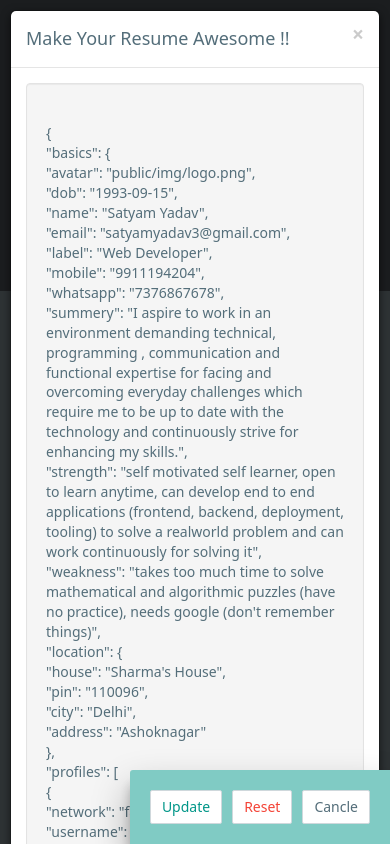
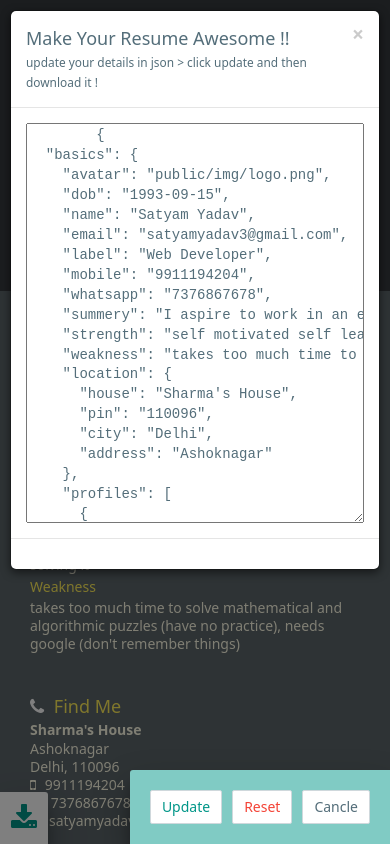
Before and after one commit to veekays/portfolio, a website: page index.html in a window 390 px wide. Both pictures are taken after a click on the element 363 px from the left and 818 px from the top of the page. Shown: the top 844 px of the page. Drawn offline with Linux system fonts and the light colour scheme.

Commit message:
buttons and div stylings

```diff
--- a/app/js/behaviors/globals.js
+++ b/app/js/behaviors/globals.js
@@ -11,7 +11,7 @@ app.behaviors.global = function () {
 
   });
 
-};
+  };
 
 $(function(){
   app.behaviors.global();
--- a/app/js/components/modals/resumeModal.js
+++ b/app/js/components/modals/resumeModal.js
@@ -7,8 +7,7 @@ app.components.resumeModal = function($modal) {
 	$updateResume.on('click', function(ev){
 		ev.preventDefault();
 
-		var data = $resumeDataDiv.html();
-
+		var data = $resumeDataDiv.val();
     localStorage.setItem('resumeData', data);
 
     location.reload();
--- a/app/js/components/site.js
+++ b/app/js/components/site.js
@@ -12,6 +12,10 @@ function displayData(data) {
     // appent to body
     //$('body').prepend(compiled_html);
     $('#main-app').html(compiled_html)
+
+    setTimeout(function () {
+      app.utils.equalize();
+    }, 3000);
   });
 }
 
@@ -22,11 +26,11 @@ function displayData(data) {
     var resumeData = {};
           // Code for localStorage/sessionStorage.
     if (localStorage.resumeData) {
-      console.log('mila')
+      // console.log('mila')
       resumeData = JSON.parse(window.localStorage.getItem('resumeData'));
       displayData(resumeData);
     } else {
-      console.log('nahi mila')
+      // console.log('nahi mila')
       app.utils.ajax.get('public/data/resume.json').then(function(data){
         localStorage.setItem('resumeData', JSON.stringify(data));
         displayData(data);
--- a/app/js/utils/common.js
+++ b/app/js/utils/common.js
@@ -435,3 +435,15 @@ app.utils.getPartial = function (url, partial, $parent) {
       scrollTop: $div.offset().top
     }, 2000);
   };
+
+  app.utils.equalize = function () {
+      //
+      // var heights = $(".equal").map(function() {
+      //   return $(this).parent().height();
+      // }).get(),
+      //
+      // maxHeight = Math.max.apply(null, heights);
+
+      $(".equal").height(app.$body.height());
+
+  }
--- a/app/sass/global/_helpers.scss
+++ b/app/sass/global/_helpers.scss
@@ -145,3 +145,11 @@ $range: 200;
 .pre-wrap {
   white-space: pre-line;
 }
+
+.json-editor {
+  display: block;
+  white-space: pre;
+  font-family: Monospace;
+  min-height: 400px;
+  width: 100%;
+}
--- a/app/sass/site/_buttons.scss
+++ b/app/sass/site/_buttons.scss
@@ -30,8 +30,15 @@
   font-size:17px;
   box-shadow: 0 19px 38px rgba(0,0,0,0.30), 0 15px 12px rgba(0,0,0,0.22);
 
+
 }
 
+
+.download-resume {
+	@extend .btn-float;
+	bottom: 100px;
+
+}
 
 @media only screen and (max-width: 767px) {
   .btn-float {
@@ -41,4 +48,13 @@
     bottom: 0;
 
   }
+	.download-resume {
+		right: auto;
+		left: 0;
+		bottom: 0;
+		border-top-left-radius:0px;
+		border-top-right-radius:3px;
+		font-size: 2em;
+
+	}
 }
--- a/index.html
+++ b/index.html
@@ -26,9 +26,9 @@
     <div id="main-app"></div>
 
     <!-- button download PDF -->
-    <div class="text-center hidden-print padding-25">
-      <a href="#" title="Donwload Resume PDF" class="btn btn-primary-outline btn-long download-resume white-text">
-        <i class="fa fa-download white-text"></i>&nbsp; <span>Loading</span>
+    <div class="text-center hidden-print">
+      <a href="#" title="Donwload Resume PDF" class="btn-round btn-float hidden-print download-resume teal-text">
+        <i class="fa fa-download teal-text"></i>
       </a>
     </div><!--/ button download PDF -->
 
@@ -40,7 +40,7 @@
         });
       </script>
 
-      <i class="fa fa-wrench fa-2x margin-top-3 margin-bottom-3 red-text"></i>
+      <i class="fa fa-pencil fa-2x margin-top-3 margin-bottom-3 red-text"></i>
 
     </div>
 
--- a/public/js/site.js
+++ b/public/js/site.js
@@ -512,6 +512,18 @@ app.utils.getPartial = function (url, partial, $parent) {
     }, 2000);
   };
 
+  app.utils.equalize = function () {
+      //
+      // var heights = $(".equal").map(function() {
+      //   return $(this).parent().height();
+      // }).get(),
+      //
+      // maxHeight = Math.max.apply(null, heights);
+
+      $(".equal").height(app.$body.height());
+
+  }
+
 // modal bg-z-index
 app.utils.modalBgZIndex = 1050;
 
@@ -641,7 +653,7 @@ app.behaviors.global = function () {
 
   });
 
-};
+  };
 
 $(function(){
   app.behaviors.global();
@@ -688,8 +700,7 @@ app.components.resumeModal = function($modal) {
 	$updateResume.on('click', function(ev){
 		ev.preventDefault();
 
-		var data = $resumeDataDiv.html();
-
+		var data = $resumeDataDiv.val();
     localStorage.setItem('resumeData', data);
 
     location.reload();
@@ -713,6 +724,7 @@ app.components.resumeModal = function($modal) {
 	})
 
 }
+
 app.components.site = function($site) {
 
 var $downloadResume = app.$body.find('.download-resume');
@@ -727,6 +739,10 @@ function displayData(data) {
     // appent to body
     //$('body').prepend(compiled_html);
     $('#main-app').html(compiled_html)
+
+    setTimeout(function () {
+      app.utils.equalize();
+    }, 3000);
   });
 }
 
@@ -737,11 +753,11 @@ function displayData(data) {
     var resumeData = {};
           // Code for localStorage/sessionStorage.
     if (localStorage.resumeData) {
-      console.log('mila')
+      // console.log('mila')
       resumeData = JSON.parse(window.localStorage.getItem('resumeData'));
       displayData(resumeData);
     } else {
-      console.log('nahi mila')
+      // console.log('nahi mila')
       app.utils.ajax.get('public/data/resume.json').then(function(data){
         localStorage.setItem('resumeData', JSON.stringify(data));
         displayData(data);
--- a/public/views/main.html
+++ b/public/views/main.html
@@ -1,7 +1,7 @@
 
 <div class="container white resume-template-default hidden-print">
   <div class="row ">
-    <div class="col-xs-12 col-md-3 left-container">
+    <div class="col-xs-12 col-md-3 left-container equal">
     <div class="row profile-label  padding-40 padding-bottom-0">
       <div class="col-xs-6 col-xs-offset-3 col-sm-6 col-sm-offset-3 col-md-12 col-md-offset-0 col-lg-12 col-lg-offset-0">
         <img class="img-circle img-responsive" src="<%= resume.basics.avatar %>">
@@ -69,9 +69,9 @@
       </div>
     </div>
     </div>
-    <div class="col-xs-12 col-md-9 right-container margin-top-30 margin-bottom-30">
+    <div class="col-xs-12 col-md-9 right-container equal">
 
-      <div class="row margin-0">
+      <div class="row margin-0 padding-top-30 padding-bottom-30">
         <!-- Nav tabs -->
         <div class="col-sm-12">
 
--- a/public/views/modals/resumeModal.html
+++ b/public/views/modals/resumeModal.html
@@ -9,14 +9,15 @@
     <div class="modal-header">
       <button type="button" class="close" data-dismiss="modal" aria-label="Close"><span aria-hidden="true">&times;</span></button>
       <h4 class="modal-title">Make Your Resume Awesome !!  </h4>
+      <small>update your details in json > click update and then download it !</small>
     </div>
     <div class="modal-body white">
 
 
       <% var resume = data %>
-      <div contenteditable="true" class="well pre-wrap" id="resume-data">
+      <textarea contenteditable="true" class="json-editor" id="resume-data">
         <%= JSON.stringify(resume, undefined, 2) %>
-      </div>
+      </textarea>
 
     </div>
 
```
Also changed, not shown: app/views/main.html (+3 -3 lines), app/views/modals/resumeModal.html (+3 -2 lines), public/css/site.css, 1 other file.
